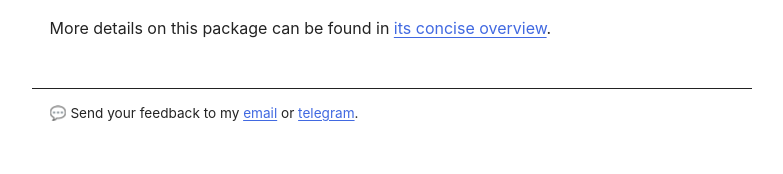
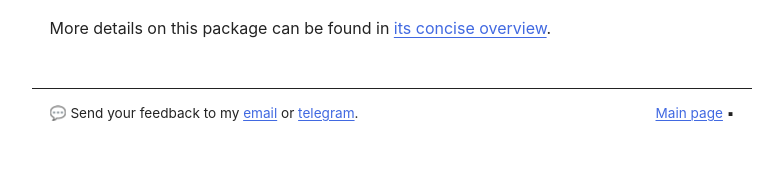
Before and after one commit to axtk/axtk.github.io, a Jekyll site: the page built from posts/harmonizing_shared_state_with_local_state.md, in a window 1280 px wide. Shown: the part 869-1043 px from the top of the page, without its empty margins (248-1031 px from the left). Built offline with Jekyll 4.4.1, drawn with Linux system fonts in a browser that asks for light colours; our own code applies the rules of GitHub Pages for plain Markdown files.

Commit message:
add main page link to post footer

```diff
--- a/_layouts/default.html
+++ b/_layouts/default.html
@@ -59,11 +59,12 @@
 </main>
 
 <footer>
-<p>
-  💬 Send your feedback to my
-  <a href="mailto:midwinterday@gmail.com" target="_blank">email</a> or
-  <a href="https://t.me/axtkx" target="_blank">telegram</a>.
-</p>
+  <p>
+    💬&nbsp;Send your feedback to my
+    <a href="mailto:midwinterday@gmail.com" target="_blank">email</a> or
+    <a href="https://t.me/axtkx" target="_blank">telegram</a>.
+  </p>
+  <p><a href="/">Main&nbsp;page</a>&nbsp;▪</p>
 </footer>
 
 <script src="/assets/stats.js"></script>
--- a/posts/assets/plain.css
+++ b/posts/assets/plain.css
@@ -180,8 +180,13 @@ footer small {
   font-size: 0.85rem;
 }
 footer {
+  display: flex;
+  gap: 1.5em;
   border-top: 0.05em solid;
   margin-top: 3.5em;
+}
+footer p:first-child {
+  flex: auto;
 }
 table {
   border: none;
```
